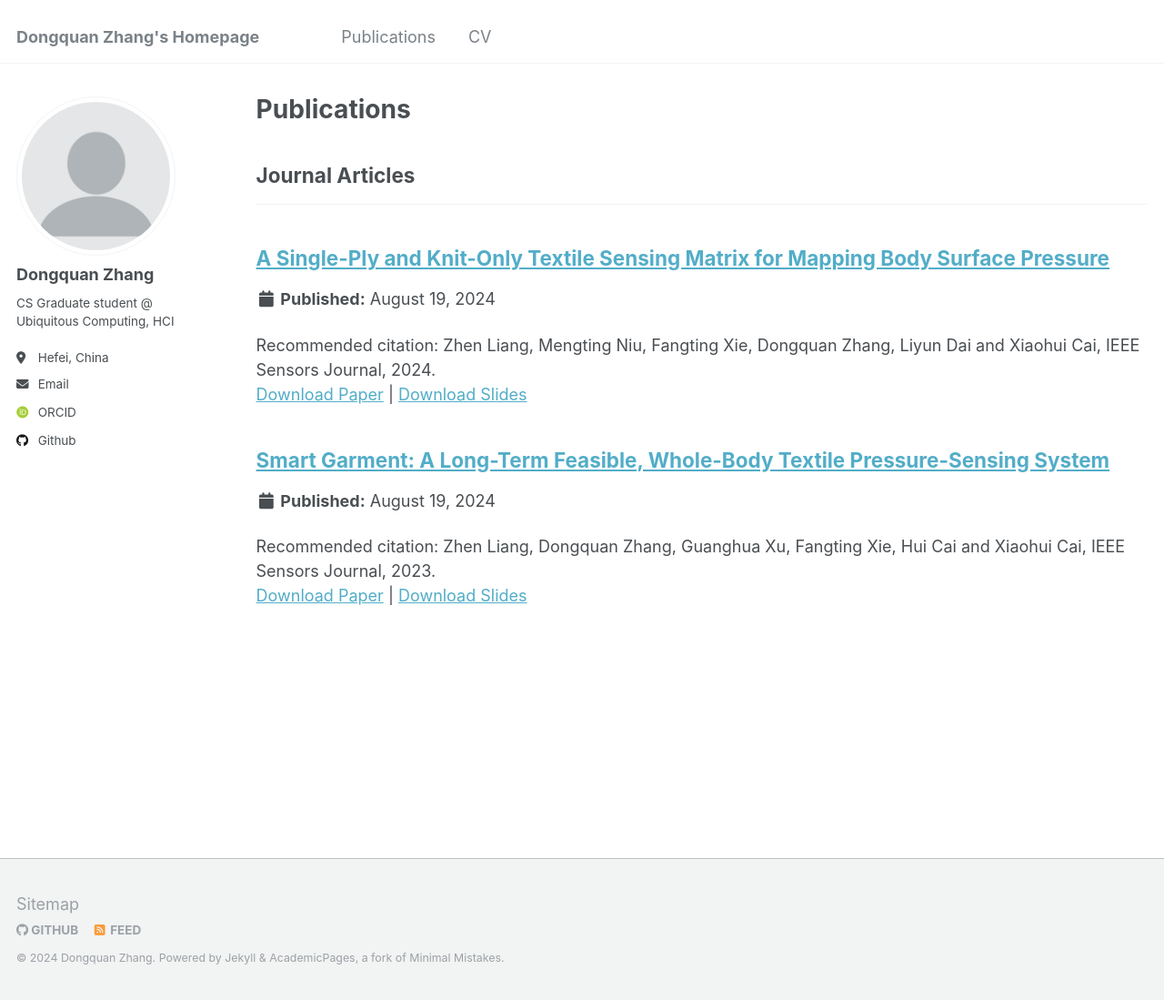
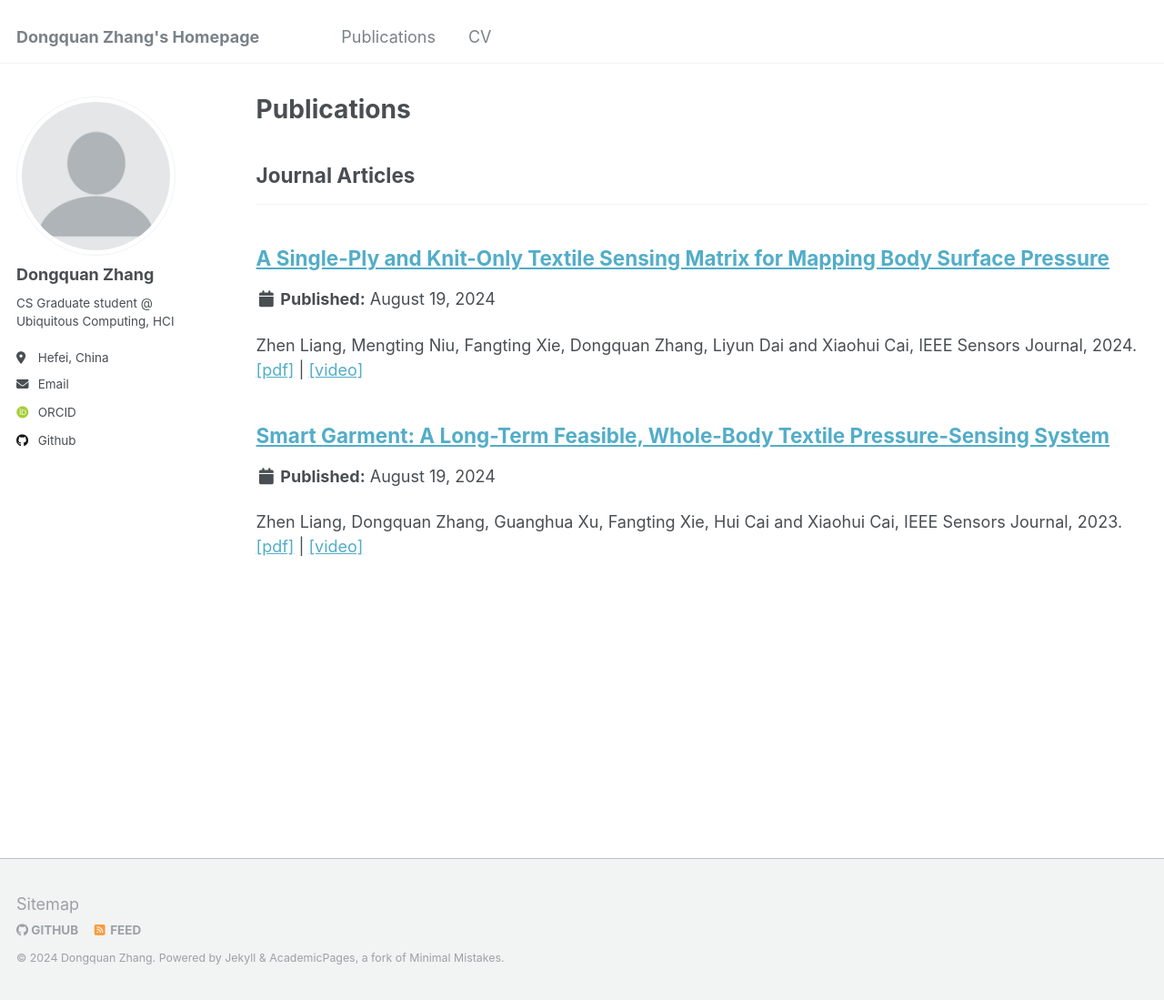
Before and after one commit to PhilipZhang0907/PhilipZhang0907.github.io, a Jekyll site: the page built from _pages/publications.html, in a window 1280 px wide and 1099 px high. Shown: the whole window at 91% size. Built offline with Jekyll 4.4.1, drawn with Linux system fonts in a browser that asks for light colours; some web fonts are replaced.

Commit message:
Update archive-single.html

```diff
--- a/_includes/archive-single.html
+++ b/_includes/archive-single.html
@@ -51,17 +51,17 @@
     {% endif %}
 
     {% if post.citation and post.paperurl and post.slidesurl %}
-      <p>Recommended citation: {{ post.citation }}<br /><a href="{{ post.paperurl }}">Download Paper</a> | <a href="{{ post.slidesurl }}">Download Slides</a></p>
+      <p>{{ post.citation }}<br /><a href="{{ post.paperurl }}">[pdf]</a> | <a href="{{ post.slidesurl }}">[video]</a></p>
     {% elsif post.citation and post.paperurl %}
-      <p>Recommended citation: {{ post.citation }}<br /><a href="{{ post.paperurl }}">Download Paper</a></p>
+      <p>{{ post.citation }}<br /><a href="{{ post.paperurl }}">[pdf]</a></p>
     {% elsif post.citation and post.slidesurl %}
-      <p>Recommended citation: {{ post.citation }}<br /><a href="{{ post.slidesurl }}">Download Slides</a></p>
+      <p>{{ post.citation }}<br /><a href="{{ post.slidesurl }}">[video]</a></p>
     {% elsif post.citation %}
-      <p>Recommended citation: {{ post.citation }}</p>
+      <p>{{ post.citation }}</p>
     {% elsif post.paperurl %}
-      <p><a href=" {{ post.paperurl }} ">Download Paper</a></p>
+      <p><a href=" {{ post.paperurl }} ">[pdf]</a></p>
     {% elsif post.slidesurl %}
-      <p>Download <a href="{{ post.slidesurl }}">Download Slides</a></p></p>
+      <p>Download <a href="{{ post.slidesurl }}">[video]</a></p></p>
     {% endif %}
 
   </article>
```
